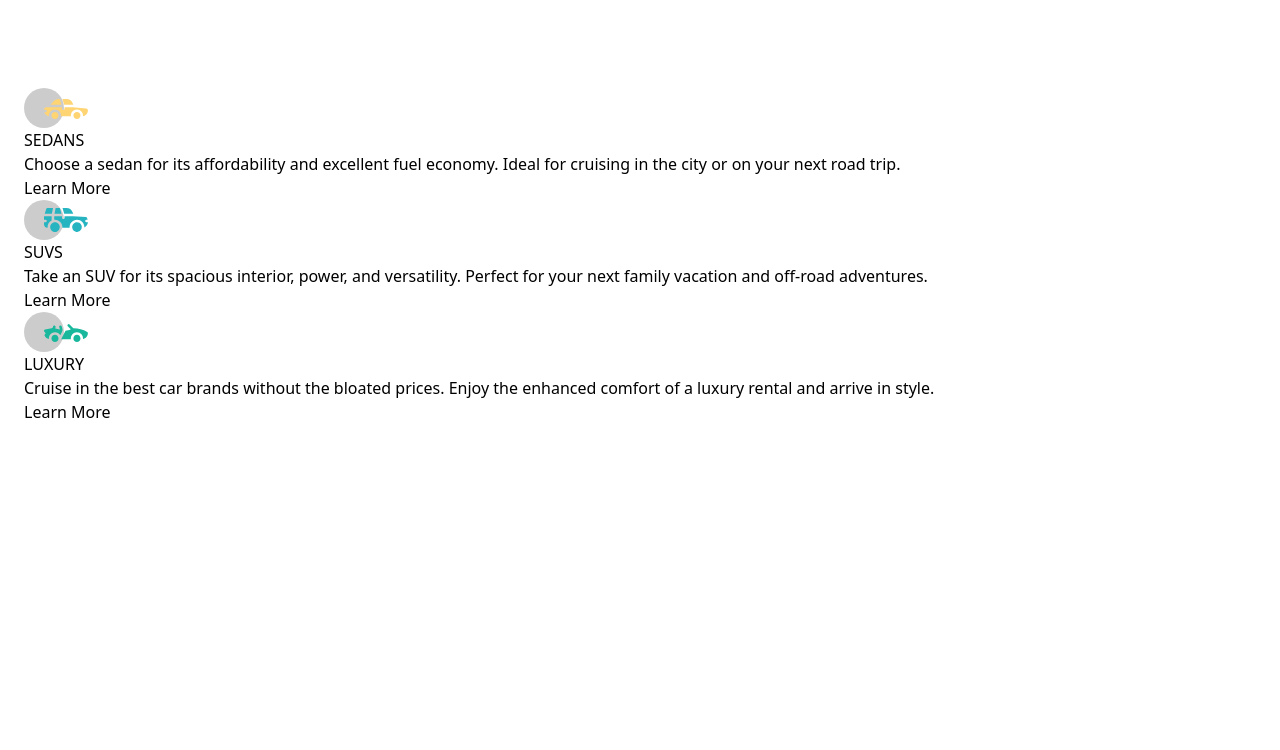
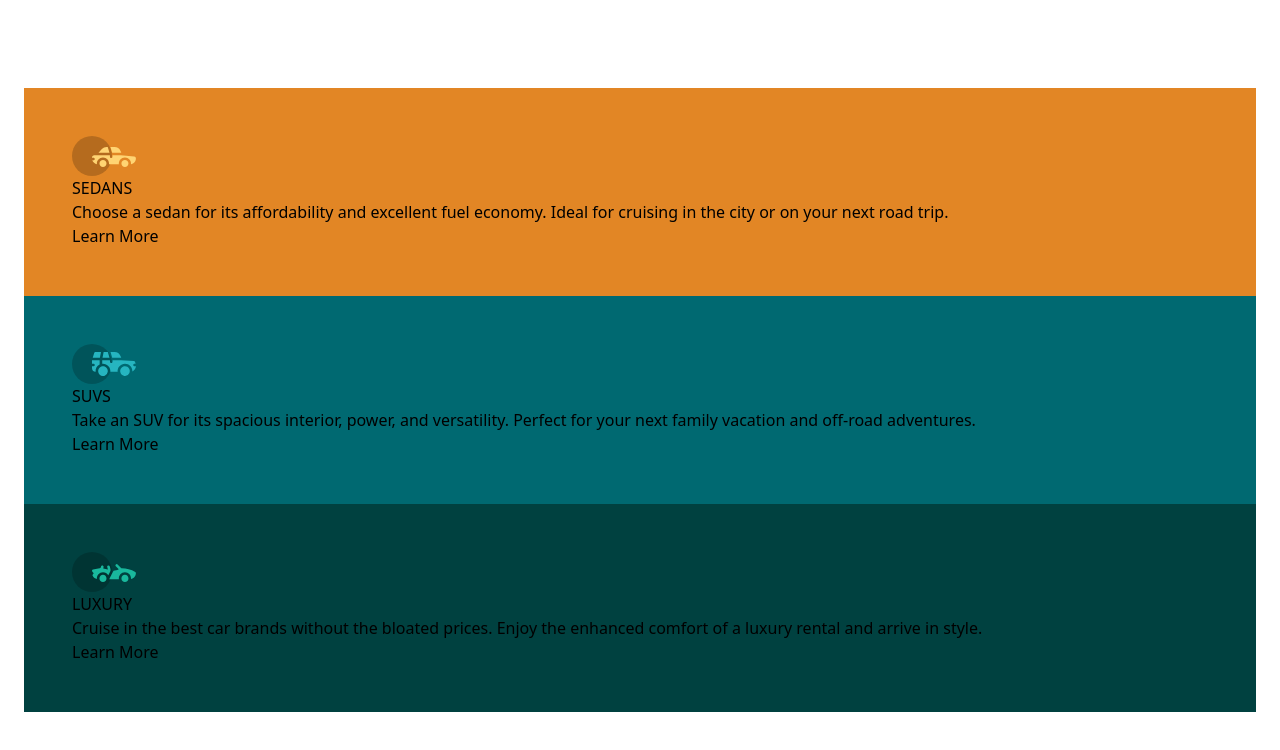
Before and after one commit to VeseMir2k/3-column-preview-card-component, a React (Vite) app: page / in a window 1280 px wide. Shown: the top 750 px of the page. Built offline with nearby package versions, Linux system fonts and the light colour scheme.

Commit message:
✨ (App.tsx): Introduce background color variants for each card to enhance visual appeal ♻️ (Card.tsx): Refactor Card component to accept and utilize background color prop for customization

```diff
--- a/src/App.tsx
+++ b/src/App.tsx
@@ -3,8 +3,17 @@ import Card from './components/Card';
 import data from './data.json';
 
 const App = () => {
+  const bgColorVariants = ['bg-orange', 'bg-teal', 'bg-dark_teal'];
+
   const cards = data.map((item, index) => (
-    <Card icon={item.icon_src} alt={item.alt} title={item.title} text={item.text} key={index} />
+    <Card
+      bgColor={bgColorVariants[index]}
+      icon={item.icon_src}
+      alt={item.alt}
+      title={item.title}
+      text={item.text}
+      key={index}
+    />
   ));
 
   return <div className="px-[24px] py-[88px]">{cards}</div>;
--- a/src/components/Card.tsx
+++ b/src/components/Card.tsx
@@ -8,16 +8,17 @@ interface Props {
   alt?: string;
   title: string;
   text: string;
+  bgColor: string;
 }
 
-const Card = ({ icon, alt, title, text }: Props) => {
+const Card = ({ icon, alt, title, text, bgColor }: Props) => {
   return (
-    <>
+    <div className={`${bgColor} p-[48px]`}>
       <Icon icon={icon} alt={alt} />
       <Title title={title} />
       <Text text={text} />
       <Button />
-    </>
+    </div>
   );
 };
 
```
